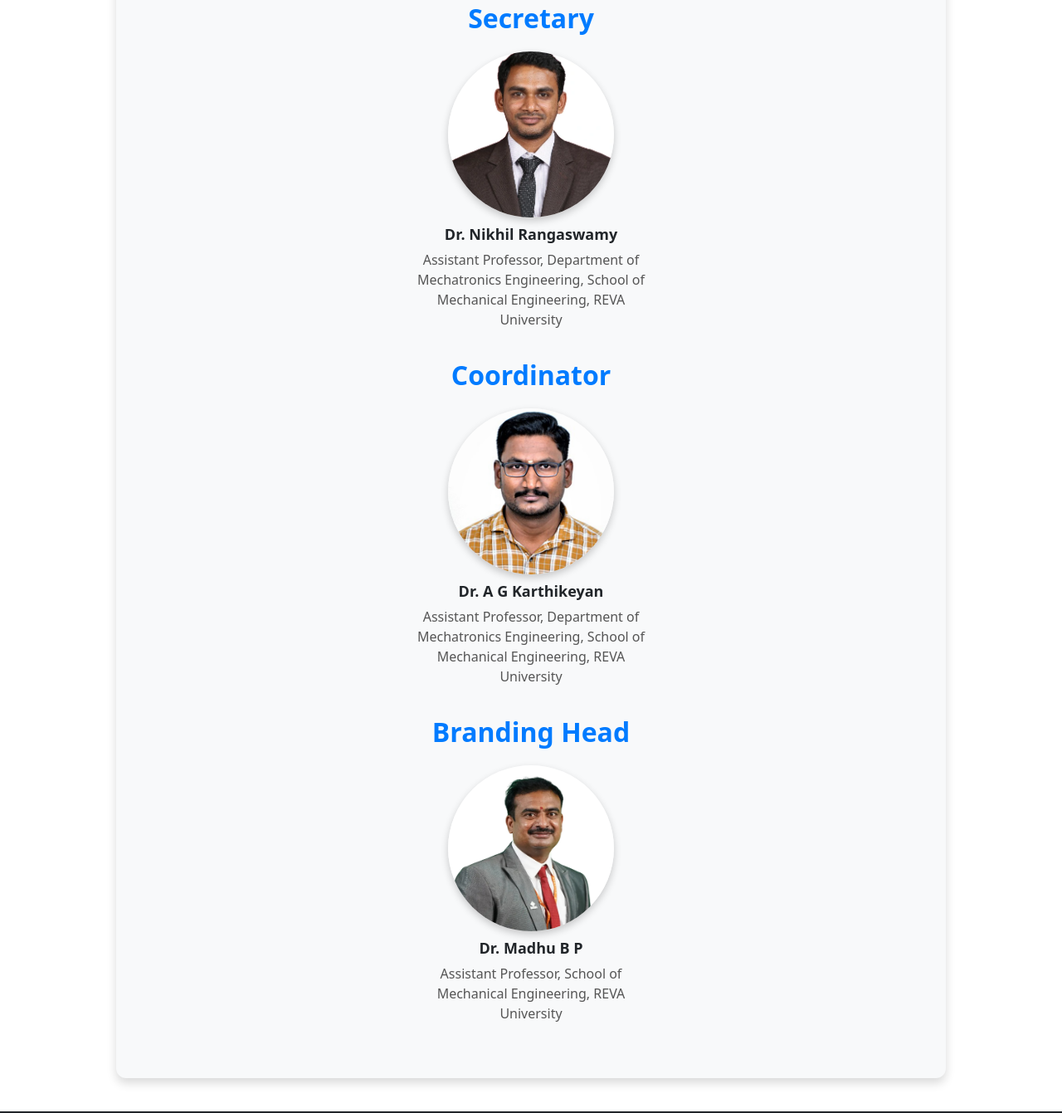
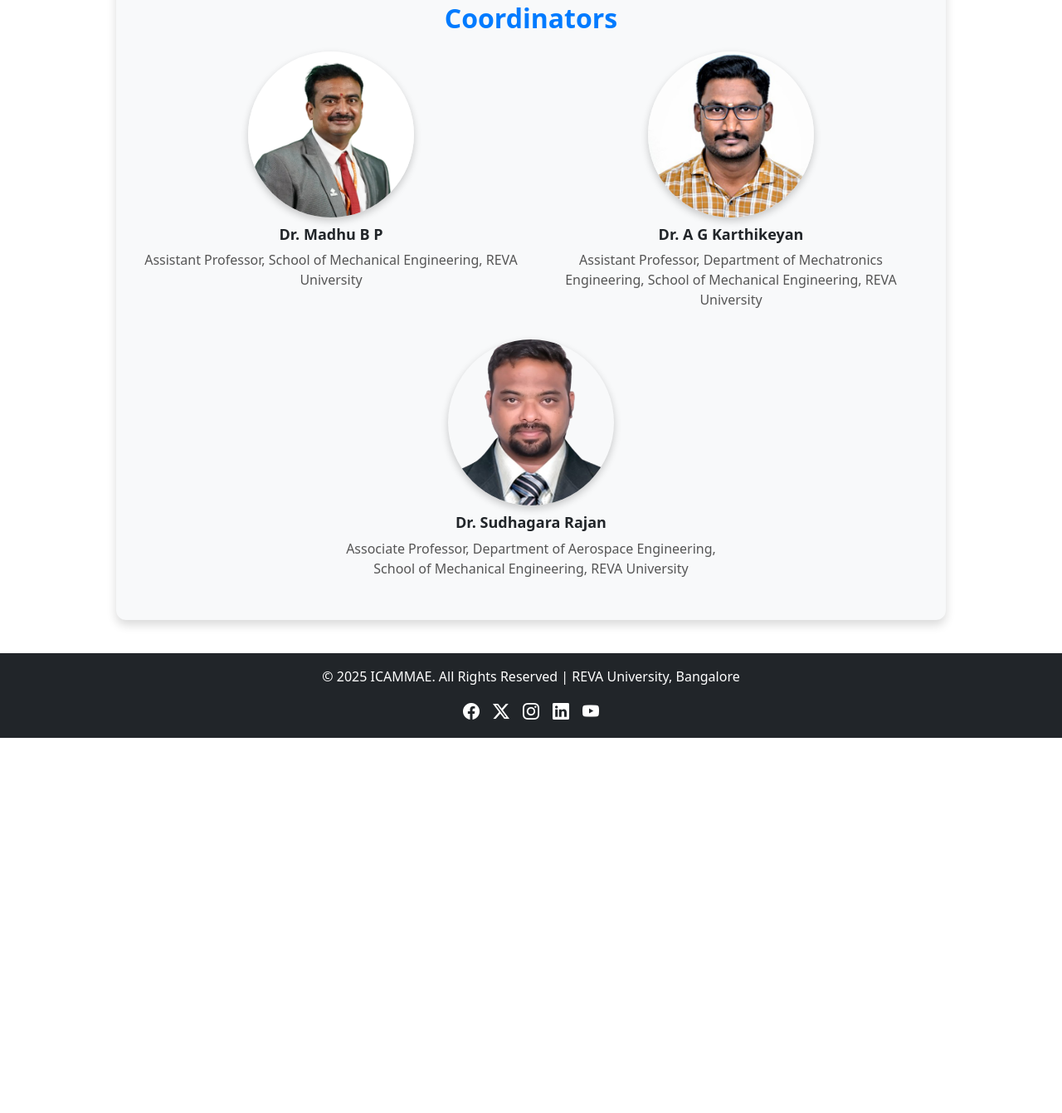
Before and after one commit to Akarsh-Kiran-Gowda/ICAMMAE-25, a plain HTML site: page committee.html in a window 1280 px wide. Shown: the part 4173-5514 px from the top of the page at 83% size. After the commit the page ends 5062 px from the top, so only its background shows below. Drawn offline with nearby package versions, Linux system fonts and the light colour scheme.

Commit message:
Update committee.html
core committee update

```diff
--- a/committee.html
+++ b/committee.html
@@ -212,15 +212,7 @@
             <h2 class="text-center">Co Convenor</h2>
             <div class="row justify-content-center">
               <div class="col-md-6 col-lg-4 profile-card">
-                <img src="assets/sudhagara.jpg  " alt="Dr. Sudhagara Rajan">
-                <h5 class="text-dark">Dr. Sudhagara Rajan</h5>
-                <p>Associate Professor, Department of Aerospace Engineering, School of Mechanical Engineering, REVA University</p>
-              </div>
-            </div>
-            <h2 class="text-center">Program Chair</h2>
-            <div class="row justify-content-center">
-              <div class="col-md-6 col-lg-4 profile-card">
-                <img src="assets/manju.jpg  " alt="Dr. Manjunath L H">
+                <img src="assets/manju.jpg" alt="Dr. Manjunath L H">
                 <h5 class="text-dark">Dr. Manjunath L H</h5>
                 <p>Professor, School of Mechanical Engineering, REVA University</p>
               </div>
@@ -241,21 +233,24 @@
                 <p>Assistant Professor, Department of Mechatronics Engineering, School of Mechanical Engineering, REVA University</p>
               </div>
             </div>
-            <h2 class="text-center">Coordinator</h2>
-            <div class="row justify-content-center">
-              <div class="col-md-6 col-lg-4 profile-card">
-                <img src="assets/karthikeyan.jpg  " alt="Dr. A G Karthikeyan">
+
+            <h2>Coordinators</h2>
+            <div class="row">
+              <div class="col-md-6 profile-card">
+                <img src="assets/madhu.jpg" alt="Dr. Madhu B P">
+                <h5 class="text-dark">Dr. Madhu B P</h5>
+                <p>Assistant Professor, School of Mechanical Engineering, REVA University</p>
+              </div>
+              <div class="col-md-6 profile-card">
+                <img src="assets/karthikeyan.jpg" alt="Dr. A G Karthikeyan">
                 <h5 class="text-dark">Dr. A G Karthikeyan</h5>
                 <p>Assistant Professor, Department of Mechatronics Engineering, School of Mechanical Engineering, REVA University</p>
               </div>
-            </div>
-            <h2 class="text-center">Branding Head</h2>
-            <div class="row justify-content-center">
-              <div class="col-md-6 col-lg-4 profile-card">
-                <img src="assets/madhu.jpg  " alt="Prof. Madhu B P">
-                <h5 class="text-dark">Dr. Madhu B P</h5>
-                <p>Assistant Professor, School of Mechanical Engineering, REVA University</p>
-              </div>
+              <center><div class="col-md-6 profile-card">
+                <img src="assets/sudhagara.jpg" alt="Dr. Sudhagara Rajan">
+                <h5 class="text-dark">Dr. Sudhagara Rajan</h5>
+                <p>Associate Professor, Department of Aerospace Engineering, School of Mechanical Engineering, REVA University</p>
+              </div></center>
             </div>
           </div>
         </div>
```
